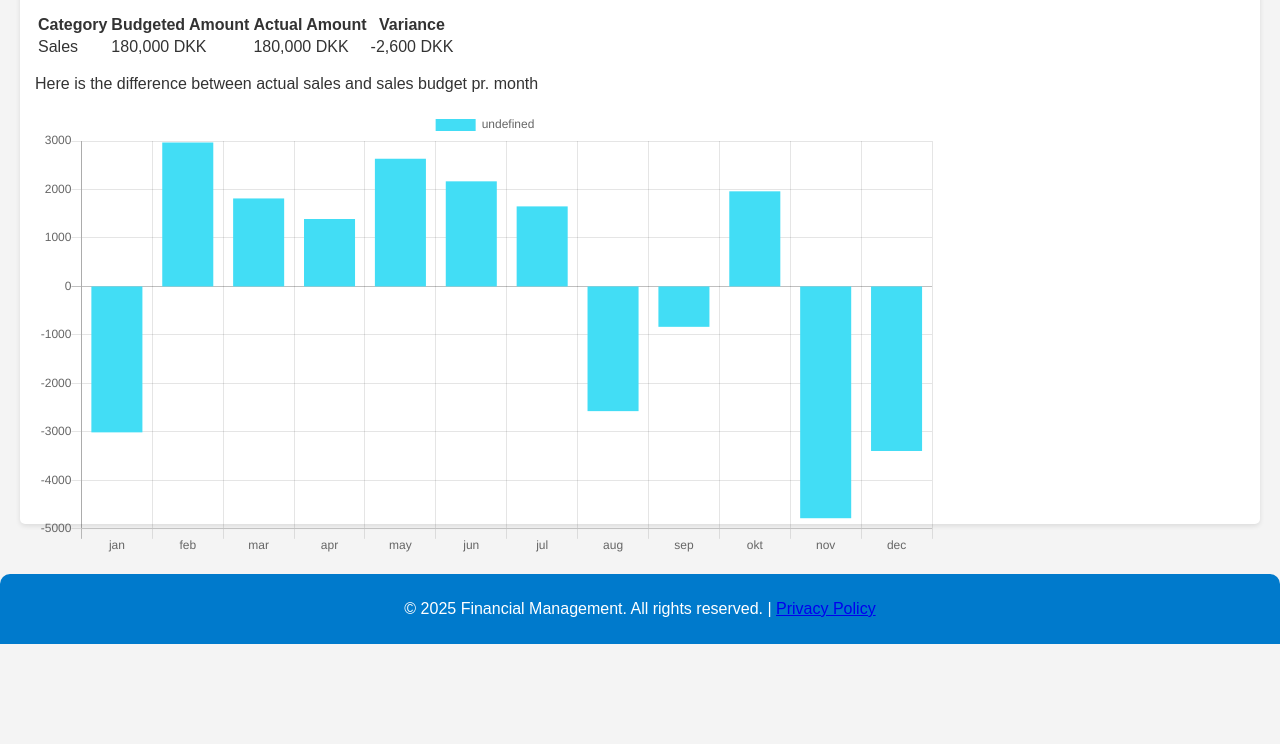
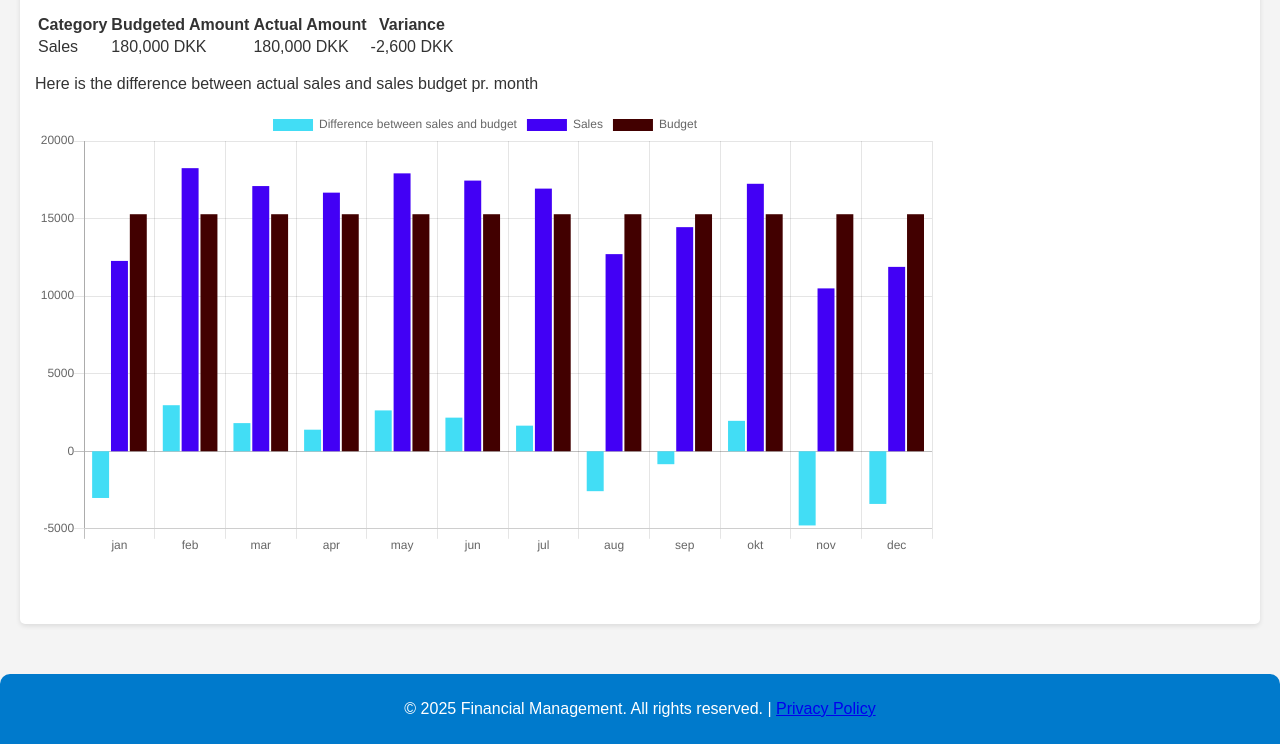
Before and after one commit to sbro24/p2-project, a plain HTML site: page pages/budget-vs-actual.html in a window 1280 px wide. Shown: the part 351-1095 px from the top of the page. Before the commit the page ends 995 px from the top, so only its background shows below. Drawn offline with nearby package versions, Linux system fonts and the light colour scheme; files whose address does not match are found by name.

Commit message:
additional data in bar chart

```diff
--- a/pages/budget-vs-actual.html
+++ b/pages/budget-vs-actual.html
@@ -61,20 +61,32 @@
                 <p> Here is the difference between actual sales and sales budget pr. month</p>
 
                 <!-- Graphical representation (optional) -->
-                <div style="width: 900px; height: 400px;">
+                <div style="width: 900px; height: 500px;">
                     <canvas id="salesChart"></canvas>
                 </div>
 
                 <script>
-                    let labels = ['jan','feb','mar','apr','may','jun', 'jul','aug','sep','okt','nov','dec'];
+                    let labels = ['jan', 'feb', 'mar', 'apr', 'may', 'jun', 'jul', 'aug', 'sep', 'okt', 'nov', 'dec'];
 
                     const data = {
                         labels: labels,
-                        datasets: [{
-                            data: diffActualBudget,
-
-                            backgroundColor: 'rgb(66,221,245)'
-                        }]
+                        datasets: [
+                            {
+                                label: 'Difference between sales and budget',
+                                data: diffActualBudget,
+                                backgroundColor: 'rgb(66,221,245)'
+                            },
+                            {
+                                label: 'Sales',
+                                data: sales,
+                                backgroundColor: 'rgb(66,0,245)'
+                            },
+                            {
+                                label: 'Budget',
+                                data: budget,
+                                backgroundColor: 'rgb(66,0,0)'
+                            },
+                        ]
                     };
 
                     const config = {
@@ -82,7 +94,7 @@
                         data: data
                     };
 
-                    const chart = new Chart (
+                    const chart = new Chart(
                         document.getElementById('salesChart'),
                         config
                     );
```
Also changed, not shown: components/navbar.html (added).
